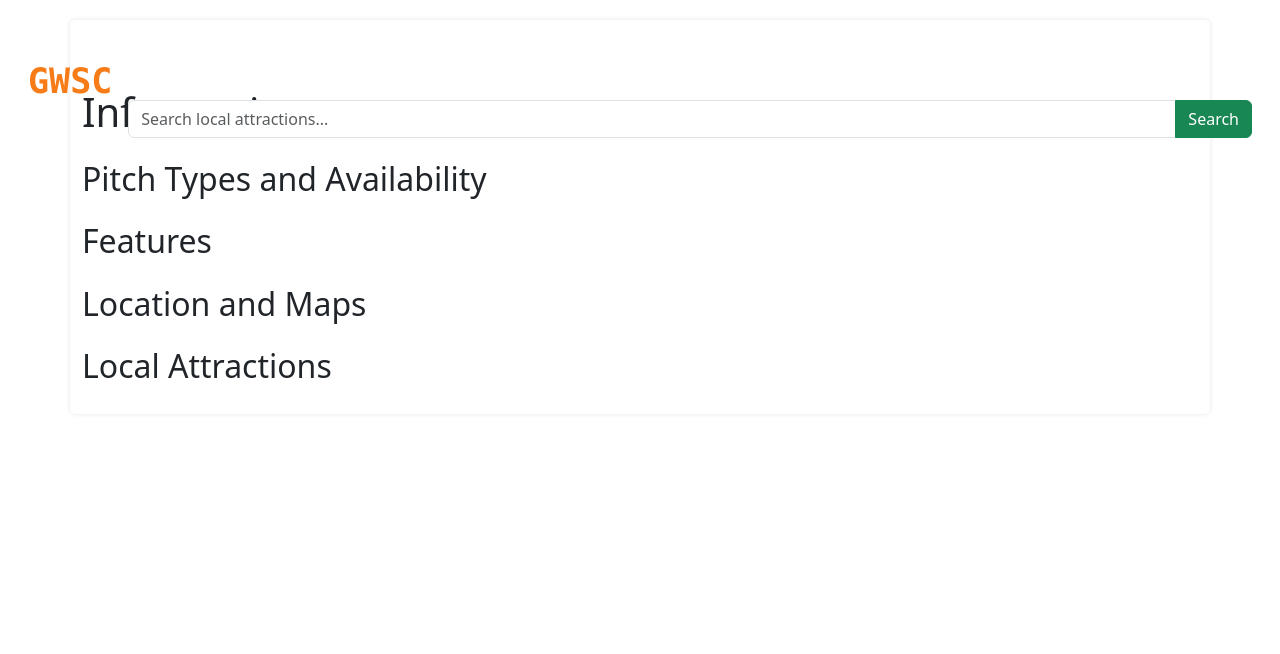
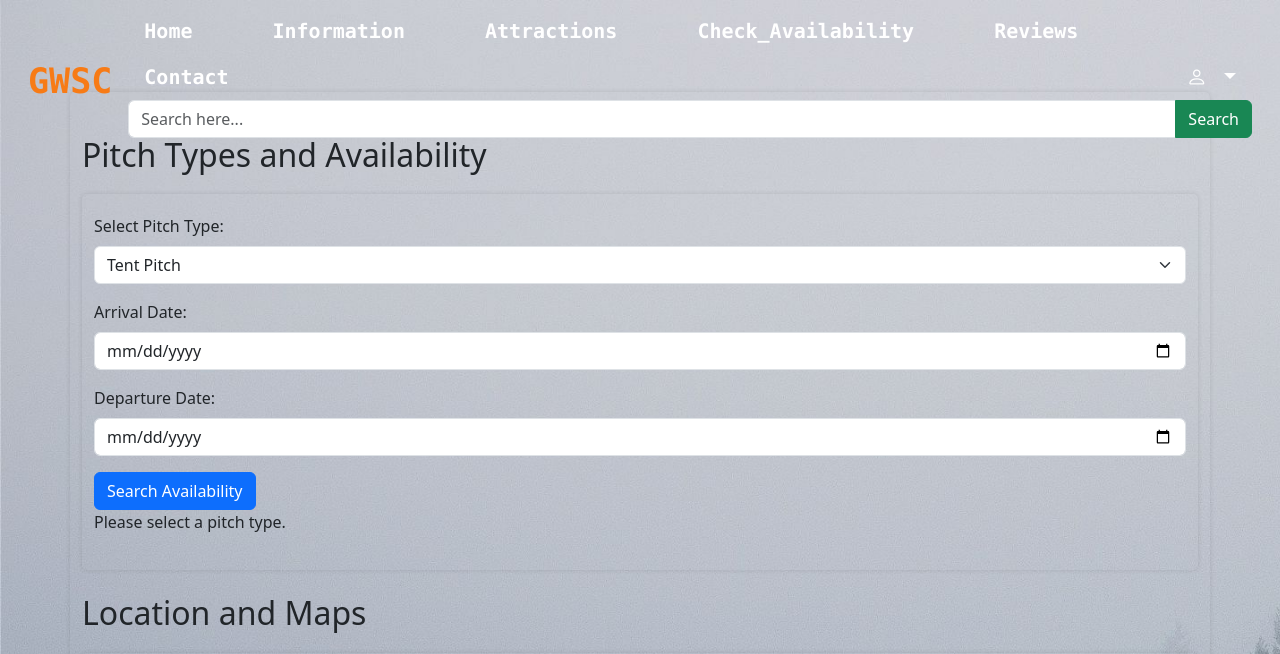
Before and after one commit to Prabha-99/GWSC_Fiverr, a PHP site: page /information.php in a window 1280 px wide. Shown: the top 654 px of the page. Before the commit the page ends 378 px from the top, so only its background shows below. Run offline with PHP 8.4, Linux system fonts and the light colour scheme; tables that the repository leaves empty or names only in its code hold one stand-in row (values such as "Sample post"); grey boxes marked "Sample" are stand-in pictures; some libraries are stand-ins or nearby versions.

Commit message:
Finalized the web

```diff
--- a/CSS/styles.css
+++ b/CSS/styles.css
@@ -106,6 +106,12 @@ body, h1, h2, h3, p, ul, li {
   }
 
   .pitchAvailability-body{
+    background-image: url('../ASSETS/pines.jpg');
+    background-size: cover;
+    background-repeat: no-repeat;
+  }
+
+  .information-body{
     background-image: url('../ASSETS/pines.jpg');
     background-size: cover;
     background-repeat: no-repeat;
--- a/contact.php
+++ b/contact.php
@@ -53,7 +53,7 @@ if ($_SERVER['REQUEST_METHOD'] === 'POST') {
     <title>Contact Us</title>
 </head>
 <body class="contact-body">
-    <?php include 'navbar.php'; ?><br><br><br>
+    <?php include 'navbar.php'; ?><br><br><br><br>
 
     <div class="container">
         <h1 class="mt-5">Contact Us</h1>
--- a/information.php
+++ b/information.php
@@ -45,36 +45,143 @@
         }
     </script>
 </head>
-<body>
-    <?php include 'navbar.php'; ?>
+<body class="information-body">
+    <?php include 'navbar.php'; ?><br><br><br>
 
     <div class="container">
-        <h1 class="mt-5">Information</h1>
 
-        <!-- Section: Pitch Types and Availability -->
         <section>
             <h2 class="mt-4">Pitch Types and Availability</h2>
-            <!-- Add content related to pitch types and availability here -->
+            <div class="container">
+
+                        <form method="GET">
+                            <div class="mb-3">
+                                <label for="pitch_type" class="form-label">Select Pitch Type:</label>
+                                <select class="form-select" name="pitch_type" id="pitch_type">
+                                    <option value="tent">Tent Pitch</option>
+                                    <option value="caravan">Touring Caravan Pitch</option>
+                                    <option value="motorhome">Motorhome Pitch</option>
+                                </select>
+                            </div>
+                            <div class="mb-3">
+                                <label for="arrival_date" class="form-label">Arrival Date:</label>
+                                <input type="date" class="form-control" name="arrival_date" id="arrival_date" required>
+                            </div>
+                            <div class="mb-3">
+                                <label for="departure_date" class="form-label">Departure Date:</label>
+                                <input type="date" class="form-control" name="departure_date" id="departure_date" required>
+                            </div>
+                            <button type="submit" class="btn btn-primary">Search Availability</button>
+                        </form>
+
+                        <!-- Display Search Results -->
+                        <?php
+
+                            require_once('db_connection.php');
+
+                            if ($_SERVER['REQUEST_METHOD'] === 'GET') {
+                                // Check if the 'pitch_type' parameter is set in the URL
+                                if (isset($_GET['pitch_type'])) {
+
+                                    $pitchType = $_GET['pitch_type'];
+                                    $arrivalDate = $_GET['arrival_date'];
+                                    $departureDate = $_GET['departure_date'];
+
+
+                                    $sql = "SELECT pitch_number, is_available FROM availability
+                                            WHERE pitch_type = '$pitchType'
+                                            AND arrival_date >= '$arrivalDate'
+                                            AND departure_date <= '$departureDate'";
+
+
+                                    $queryResults = [];
+                                    $result = mysqli_query($conn, $sql);
+
+                                    if ($result) {
+
+                                        while ($row = mysqli_fetch_assoc($result)) {
+                                            $queryResults[] = $row;
+                                        }
+
+
+                                        echo '<h2 class="mt-4">Search Results:</h2>';
+                                        echo '<table class="table">';
+                                        echo '<thead>';
+                                        echo '<tr>';
+                                        echo '<th scope="col">Pitch Number</th>';
+                                        echo '<th scope="col">Availability</th>';
+                                        echo '</tr>';
+                                        echo '</thead>';
+                                        echo '<tbody>';
+                                        foreach ($queryResults as $result) {
+                                            echo '<tr>';
+                                            echo '<td>' . $result['pitch_number'] . '</td>';
+                                            echo '<td>' . $result['is_available'] . '</td>';
+                                            echo '</tr>';
+                                        }
+                                        echo '</tbody>';
+                                        echo '</table>';
+                                    } else {
+
+                                        echo '<p>Error executing the query: ' . mysqli_error($conn) . '</p>';
+                                    }
+
+
+                                    mysqli_close($conn);
+                                } else {
+
+                                    echo '<p>Please select a pitch type.</p>';
+                                }
+                            }
+                ?>
+
+
+    </div>
         </section>
 
-        <!-- Section: Features -->
         <section>
-            <h2 class="mt-4">Features</h2>
-            <!-- Add content related to features here -->
+            <h2 class="mt-4">Location and Maps</h2>
+            <div class="container">
+                <div id="map" style="width: 100%; height: 450px;"></div>
+            </div>
         </section>
 
-        <!-- Section: Location and Maps -->
-        <section>
-            <h2 class="mt-4">Location and Maps</h2>
-            <!-- Add content related to location and maps here -->
-        </section>
-
-        <!-- Section: Local Attractions -->
         <section>
             <h2 class="mt-4">Local Attractions</h2>
-            <!-- Add content related to local attractions here -->
+
+                <div class="row mt-4">
+                <?php
+                require_once 'db_connection.php';
+                $query = "SELECT * FROM local_attractions";
+                $result = mysqli_query($conn, $query);
+
+                if (mysqli_num_rows($result) > 0) {
+                    // Loop through the results and generate cards
+                    while ($row = mysqli_fetch_assoc($result)) {
+                        echo '<div class="col-md-4">';
+                        echo '<div class="card local-attractions-card">';
+                        echo '<img src="' . $row['image'] . '" class="card-img-top" alt="' . $row['alt'] . '">';
+                        echo '<div class="card-body">';
+                        echo '<h5 class="card-title">' . $row['alt'] . '</h5>';
+                        echo '<p class="card-text">' . $row['description'] . '</p>';
+                        // Pass the site ID as a URL parameter in the "Learn More" link
+                        echo '<a href="features.php?site_id=' . $row['id'] . '" class="btn btn-success">Learn More</a>';
+                        echo '</div>';
+                        echo '</div>';
+                        echo '</div>';
+                    }
+                } else {
+                    echo '<p>No local attractions found.</p>';
+                }
+                mysqli_close($conn);
+                ?>
+            </div>
         </section>
     </div>
+
+    <section class="footer">
+        <?php include 'footer.php'; ?>
+    </section>
 
     <script src=”https://ajax.googleapis.com/ajax/libs/jquery/3.5.1/jquery.min.js”></script>
     <script src="https://code.jquery.com/jquery-3.5.1.slim.min.js"></script>
--- a/local_attractions.php
+++ b/local_attractions.php
@@ -11,7 +11,7 @@
 
 </head>
 <body class="arractionAttraction-body">
-    <?php include 'navbar.php'; ?><br><br><br>
+    <?php include 'navbar.php'; ?><br><br><br><br>
 
     <div class="container">
         <h1 class="mt-5">Local Attractions</h1>
@@ -31,7 +31,8 @@
                     echo '<div class="card-body">';
                     echo '<h5 class="card-title">' . $row['alt'] . '</h5>';
                     echo '<p class="card-text">' . $row['description'] . '</p>';
-                    echo '<a href="#" class="btn btn-success">Learn More</a>';
+                    // Pass the site ID as a URL parameter in the "Learn More" link
+                    echo '<a href="features.php?site_id=' . $row['id'] . '" class="btn btn-success">Learn More</a>';
                     echo '</div>';
                     echo '</div>';
                     echo '</div>';
--- a/navbar.php
+++ b/navbar.php
@@ -3,7 +3,6 @@
 <head>
   <meta charset="UTF-8">
   <meta name="viewport" content="width=device-width, initial-scale=1.0">
-  <title>Document</title>
 </head>
 <body>
 
@@ -20,7 +19,7 @@
           <a class="nav-link" href="index.php">Home</a>
         </li>
         <li class="nav-item me-5">
-          <a class="nav-link" href="#about">Information</a>
+          <a class="nav-link" href="information.php">Information</a>
         </li>
         <li class="nav-item me-5">
           <a class="nav-link" href="local_attractions.php">Attractions</a>
@@ -48,7 +47,7 @@
 
         <!-- Search Bar -->
         <div class="input-group mb-3">
-            <input type="text" class="form-control" id="attraction-search" placeholder="Search local attractions...">
+            <input type="text" class="form-control" id="attraction-search" placeholder="Search here...">
             <button class="btn btn-success" id="search-button">Search</button>
         </div>
         <!-- Search Results -->
--- a/pitch_availability.php
+++ b/pitch_availability.php
@@ -10,7 +10,7 @@
 
 </head>
 <body class="pitchAvailability-body">
-    <?php include 'navbar.php'; ?><br><br><br>
+    <?php include 'navbar.php'; ?><br><br><br><br>
     <div class="container">
         <h1 class="mt-5">Pitch Types and Availability</h1>
 
--- a/reviews.php
+++ b/reviews.php
@@ -37,8 +37,7 @@ $result = mysqli_query($conn, $query);
     <title>Reviews</title>
 </head>
 <body class="reviews-body">
-    <?php include 'navbar.php'; ?>
-    <br><br><br>
+    <?php include 'navbar.php'; ?><br><br><br><br>
     <div class="container">
         <h1 class="mt-5">Reviews</h1>
 
```
Also changed, not shown: features.php (added, +72 -0 lines).
